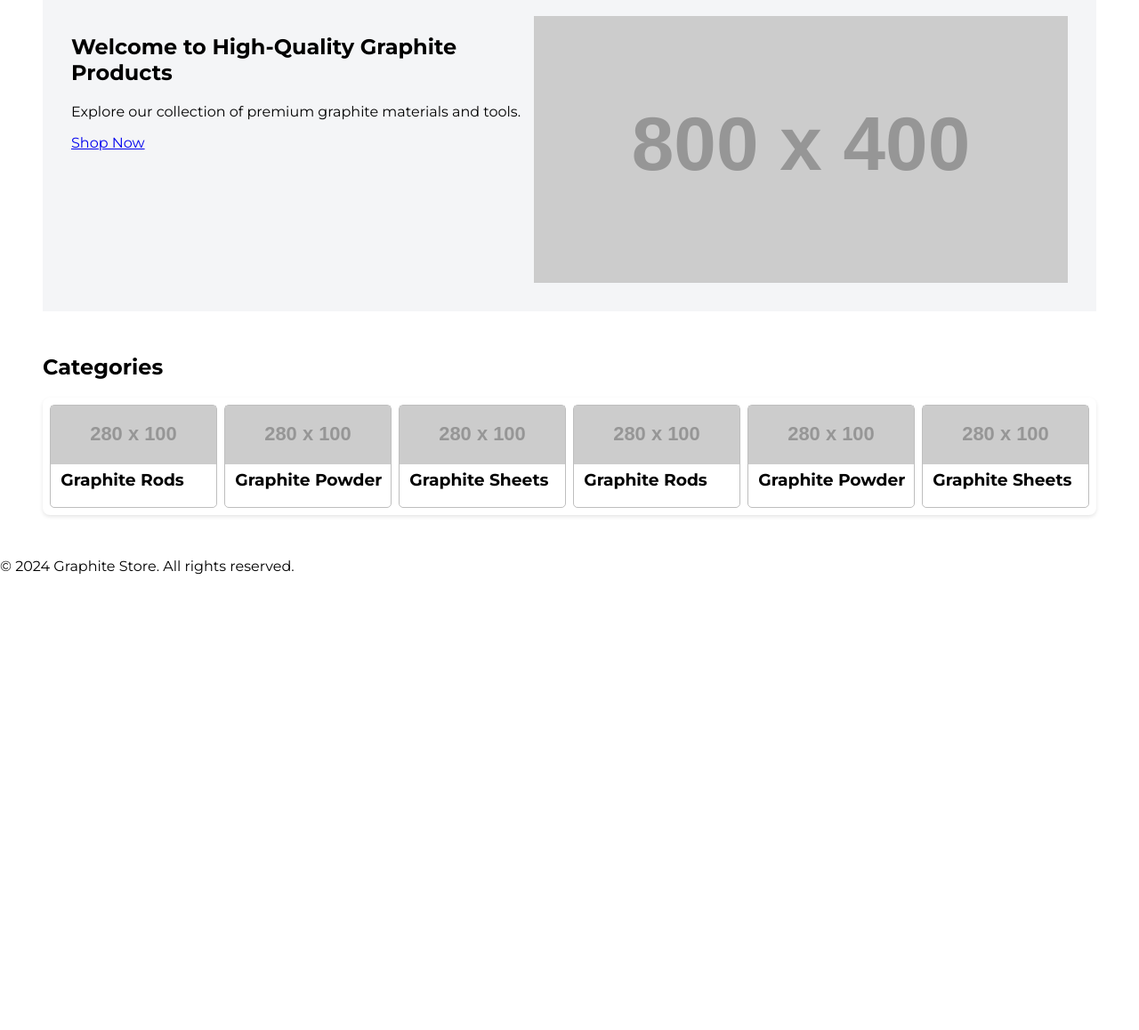
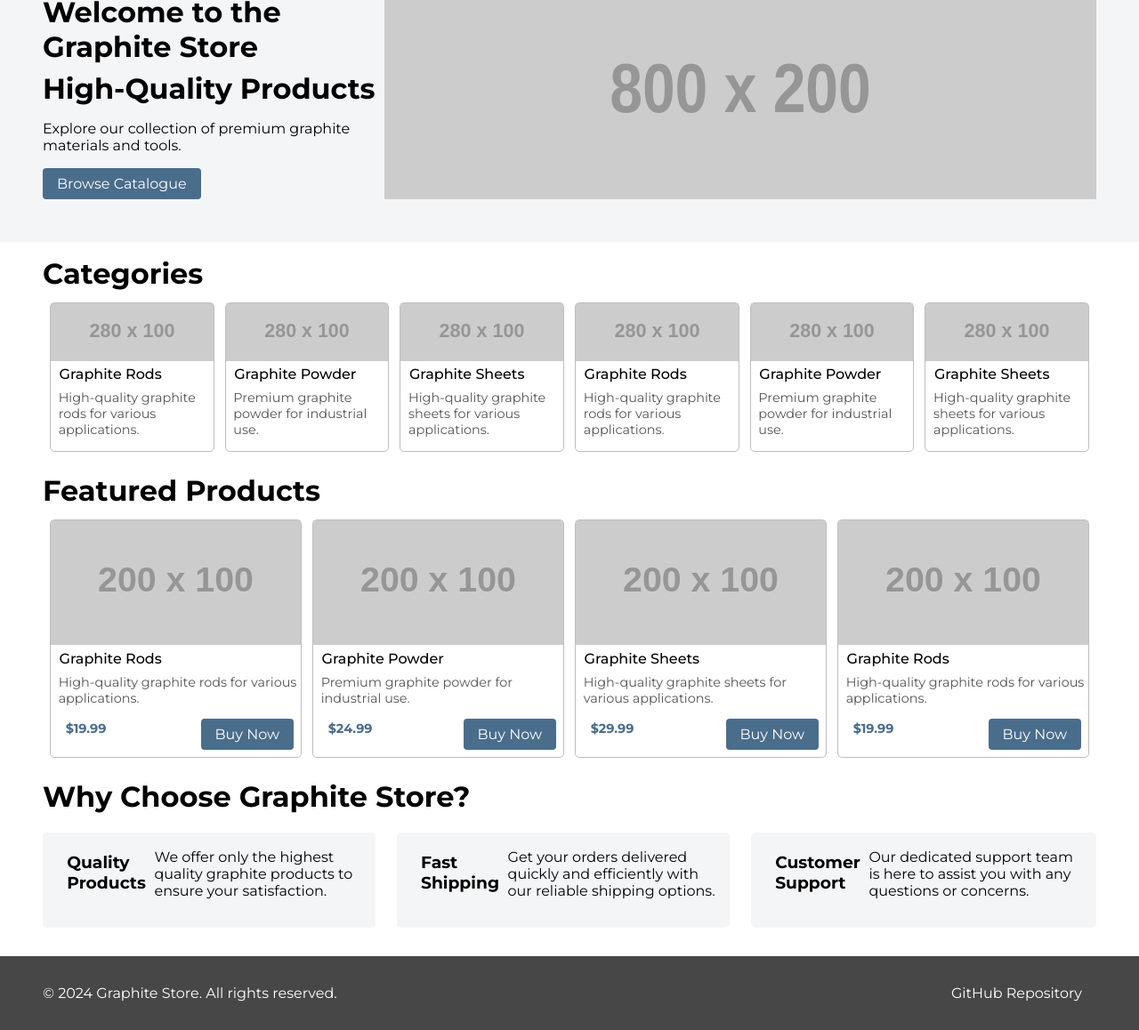
Before and after one commit to TitanGames-729/Graphite-Store, a plain HTML site: page Index.html in a window 1280 px wide. Shown: the part 131-1289 px from the top of the page at 89% size. Before the commit the page ends 800 px from the top, so only its background shows below. Drawn offline with Linux system fonts and the light colour scheme; placeholder pictures from the web are drawn by us.

Commit message:
- Finished the sections and footer - Added buttons and prices to the product items - Fixed the layout of hero section

```diff
--- a/Index.html
+++ b/Index.html
@@ -31,11 +31,12 @@
         <section id="hero-section">
 
             <div class="hero-content">
-                <h2>Welcome to High-Quality Graphite Products</h2>
+                <h2>Welcome to the Graphite Store</h2>
+                <h2>High-Quality Products</h2>
                 <p>Explore our collection of premium graphite materials and tools.</p>
-                <a href="catalogue.html" class="btn">Shop Now</a>
+                <a href="catalogue.html" class="btn">Browse Catalogue</a>
             </div>
-            <img src="https://placehold.co/800x400" alt="Featured Graphite Product" class="hero-image">
+            <img src="https://placehold.co/800x200" alt="Featured Graphite Product" class="hero-image">
         </section>
         <section id="categories">
             <h2>Categories</h2>
@@ -43,32 +44,101 @@
                 <div class="category-item">
                     <img src="https://placehold.co/280x100" alt="Graphite Rods">
                     <h3>Graphite Rods</h3>
+                    <p>High-quality graphite rods for various applications.</p>
                 </div>
                 <div class="category-item">
                     <img src="https://placehold.co/280x100" alt="Graphite Powder">
                     <h3>Graphite Powder</h3>
+                    <p>Premium graphite powder for industrial use.</p>
                 </div>
                 <div class="category-item">
                     <img src="https://placehold.co/280x100" alt="Graphite Sheets">
                     <h3>Graphite Sheets</h3>
+                    <p>High-quality graphite sheets for various applications.</p>
                 </div>
                 <div class="category-item">
                     <img src="https://placehold.co/280x100" alt="Graphite Rods">
                     <h3>Graphite Rods</h3>
+                    <p>High-quality graphite rods for various applications.</p>
                 </div>
                 <div class="category-item">
                     <img src="https://placehold.co/280x100" alt="Graphite Powder">
                     <h3>Graphite Powder</h3>
+                    <p>Premium graphite powder for industrial use.</p>
                 </div>
                 <div class="category-item">
                     <img src="https://placehold.co/280x100" alt="Graphite Sheets">
                     <h3>Graphite Sheets</h3>
+                    <p>High-quality graphite sheets for various applications.</p>
+                </div>
+            </div>
+
+        </section>
+
+        <section id="categories">
+            <h2>Featured Products</h2>
+            <div class="category-list">
+                <div class="category-item">
+                    <img src="https://placehold.co/200x100" alt="Graphite Rods">
+                    <h3>Graphite Rods</h3>
+                    <p>High-quality graphite rods for various applications.</p>
+                    <div>
+                        <p class="item-price">$19.99</p>
+                        <a href="product.html" class="btn">Buy Now</a>
+                    </div>
+                </div>
+                <div class="category-item">
+                    <img src="https://placehold.co/200x100" alt="Graphite Powder">
+                    <h3>Graphite Powder</h3>
+                    <p>Premium graphite powder for industrial use.</p>
+                    <div>
+                        <p class="item-price">$24.99</p>
+                        <a href="product.html" class="btn">Buy Now</a>
+                    </div>
+                </div>
+                <div class="category-item">
+                    <img src="https://placehold.co/200x100" alt="Graphite Sheets">
+                    <h3>Graphite Sheets</h3>
+                    <p>High-quality graphite sheets for various applications.</p>
+                    <div>
+                        <p class="item-price">$29.99</p>
+                        <a href="product.html" class="btn">Buy Now</a>
+                    </div>
+                </div>
+                <div class="category-item">
+                    <img src="https://placehold.co/200x100" alt="Graphite Rods">
+                    <h3>Graphite Rods</h3>
+                    <p>High-quality graphite rods for various applications.</p>
+                    <div>
+                        <p class="item-price">$19.99</p>
+                        <a href="product.html" class="btn">Buy Now</a>
+                    </div>
+                </div>
+            </div>
+        </section>
+        <section id="categories">
+            <h2>Why Choose Graphite Store?</h2>
+            <div class="value-prop-list">
+                <div class="value-prop-item">
+                    <h3>Quality Products</h3>
+                    <p>We offer only the highest quality graphite products to ensure your satisfaction.</p>
+                </div>
+                <div class="value-prop-item">
+                    <h3>Fast Shipping</h3>
+                    <p>Get your orders delivered quickly and efficiently with our reliable shipping options.</p>
+                </div>
+                <div class="value-prop-item">
+                    <h3>Customer Support</h3>
+                    <p>Our dedicated support team is here to assist you with any questions or concerns.</p>
                 </div>
             </div>
 
         </section>
         <footer>
             <p>&copy; 2024 Graphite Store. All rights reserved.</p>
+            <div class="footer-links">
+                <a href="https://github.com/TitanGames-729/Graphite-Store">GitHub Repository</a>
+            </div>
         </footer>
 </body>
 
--- a/styles.css
+++ b/styles.css
@@ -3,6 +3,12 @@ body {
     padding: 0;
     font-family: "Montserrat", sans-serif;
 
+}
+
+h2 {
+    font-size: 2rem;
+    margin-block-start: 0.5rem;
+    margin-block-end: 0.3rem;
 }
 
 header nav {
@@ -36,8 +42,7 @@ section#hero-section {
     background-color: #f4f5f7;
     display: flex;
     justify-content: space-between;
-    margin: 3rem;
-    padding: 2rem;
+    padding: 3rem;
 }
 
 .hero-image {
@@ -47,10 +52,8 @@ section#hero-section {
 .category-list {
     display: flex;
     justify-content: space-around;
-    gap: 1vh;
+    gap: 1.5vh;
     background-color: #fff;
-    border-radius: 8px;
-    box-shadow: 0 2px 4px rgba(0, 0, 0, 0.1);
     padding: 1vh;
     transition: transform 0.3s ease;
 }
@@ -61,8 +64,21 @@ section#hero-section {
     border: #bebebe 1px solid;
     border-radius: 5px;
 }
+
+.category-item h3 {
+    margin-block-end: 0.5em;
+    font-size: 1rem;
+    font-weight: 500;
+}
+
+.category-item p {
+/*     margin-block-start: 0.1em;
+    margin-block-end: 0.5em; */
+    font-size: 0.9rem;
+    color: #555;
+}
 section#categories {
-    margin: 3rem
+    margin: 1rem 3rem;
 
 }
 
@@ -71,11 +87,71 @@ section#categories h3 {
     margin-left: 0.6em;
 }
 
+section#categories p {
+    margin-block-start: 0.1em;
+    margin-left: 0.6em;
+}
+
 .category-list div.category-item:hover {
-    transform: scale(2.05) 0.3s ease;
+
 }
 
 .category-list div.category-item img {
     width: 100%;
     height: auto;
 }
+
+.btn {
+    display: inline-block;
+    padding: 0.5rem 1rem;
+    background-color: #4a6d8c;
+    color: #fff;
+    text-decoration: none;
+    border-radius: 4px;
+    transition: background-color 0.3s ease;
+}
+
+section#categories .category-item div {
+    margin: 0.5rem 0.5rem;
+    display: flex;
+    justify-content: space-between;
+    align-items: center;
+}
+
+section#categories .category-item .item-price {
+    font-weight: bold;
+    color: #4a6d8c;
+    margin-right: 1rem;
+}
+
+.value-prop-list {
+    display: flex;
+    justify-content: space-around;
+    align-items: center;
+    gap: 3vh;
+    padding: 1rem 0;
+
+}
+
+.value-prop-item {
+    padding: 1rem;
+    background-color: #f4f5f7;
+    display: flex;
+    align-items: center;
+    border-radius: 5px;
+}
+
+footer {
+    display: flex;
+    align-items: center;
+    justify-content: space-between;
+    background-color: #474747;
+    color: #fff;
+    text-align: center;
+    padding: 1rem 3rem;
+}
+footer div.footer-links a{
+    color: #fff;
+    text-decoration: none;
+    margin: 0 1rem;
+}
```
